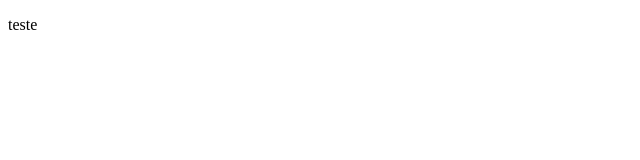
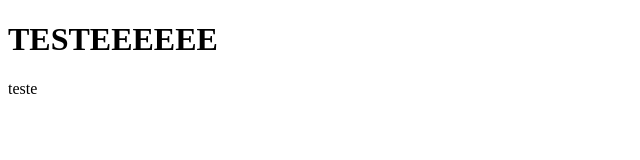
Before and after one commit to emilyfas/Curso-de-GIT-e-GitHub, a plain HTML site: page index.html in a window 1280 px wide. Shown: the whole page, without its empty margins (0-640 px from the left). Drawn offline with Linux system fonts and the light colour scheme.

Commit message:
terceiro teste

```diff
--- a/index.html
+++ b/index.html
@@ -7,6 +7,7 @@
     <title>Document</title>
 </head>
 <body>
+    <h1>TESTEEEEEE</h1>
     <p>teste</p>
 </body>
 </html>
```
